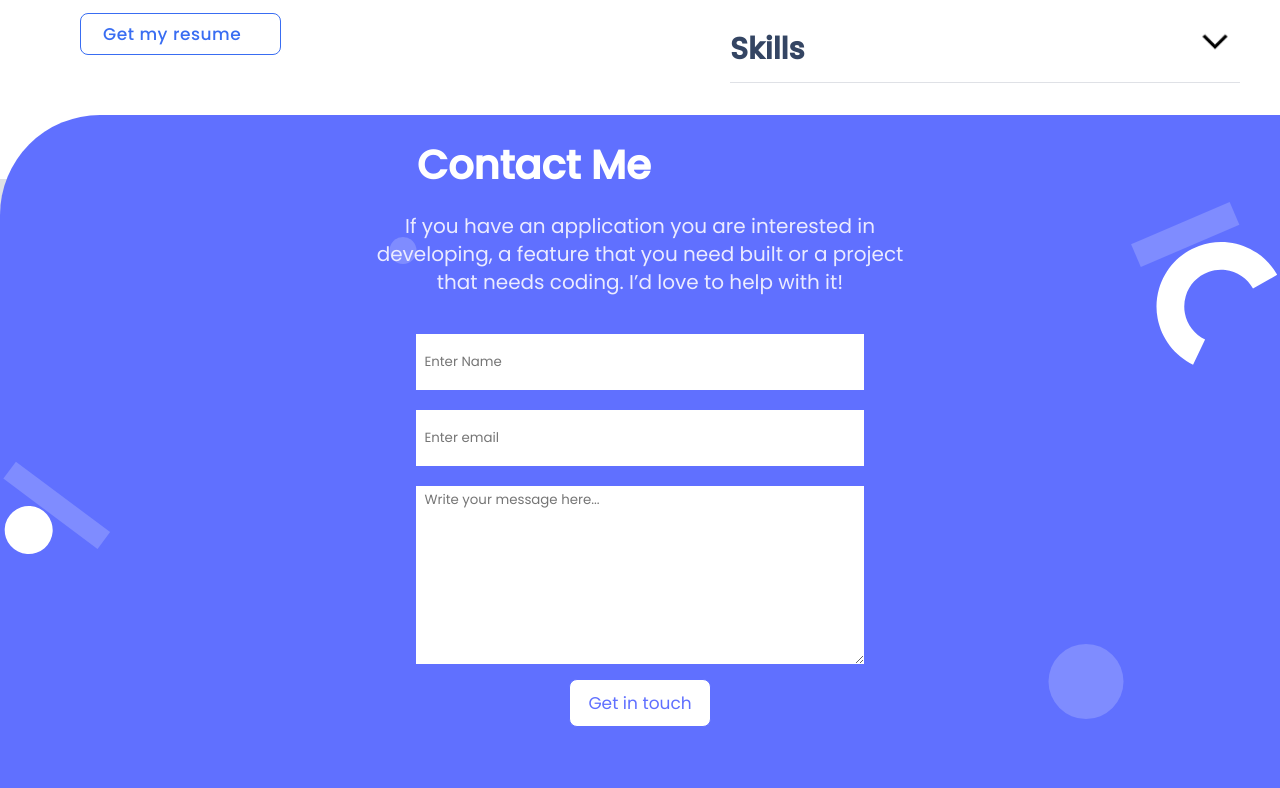
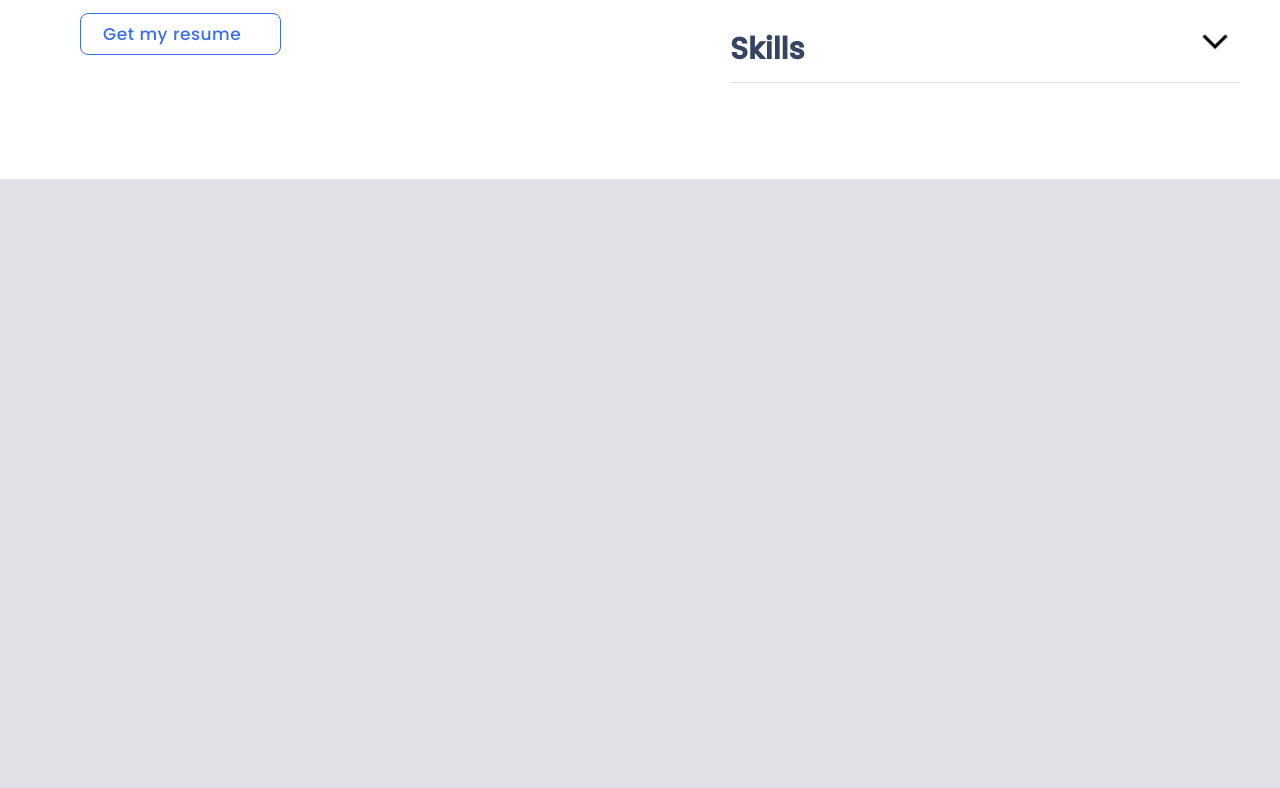
Before and after one commit to tchasinga/Setup-first-mobile, a plain HTML site: page index.html in a window 1280 px wide. Shown: the part 3572-4360 px from the top of the page. After the commit the page ends 3751 px from the top, so only its background shows below. Drawn offline with nearby package versions, Linux system fonts and the light colour scheme.

Commit message:
cleanign code

```diff
--- a/index.html
+++ b/index.html
@@ -376,36 +376,6 @@
 
 
 
-    <section class="Contacting">
-      <h1>Contact Me</h1>
-      <p>
-        If you have an application you are interested in developing, a feature
-        that you need built or a project that needs coding. I’d love to help
-        with it!
-      </p>
-      <form action="https://formspree.io/f/mnqywdoe" method="post">
-        <div class="formController">
-          <input
-            type="text"
-            name="fname"
-            required
-            placeholder="Enter Name"
-            maxlength="30"
-          />
-        </div>
-        <div class="formController">
-          <input type="email" name="email" required placeholder="Enter email" />
-        </div>
-        <div class="formController">
-          <textarea
-            maxlength="500"
-            required
-            placeholder="Write your message here..."
-          ></textarea>
-        </div>
-        <button class="btn">Get in touch</button>
-      </form>
 
-    </section>
   </body>
 </html>
```
